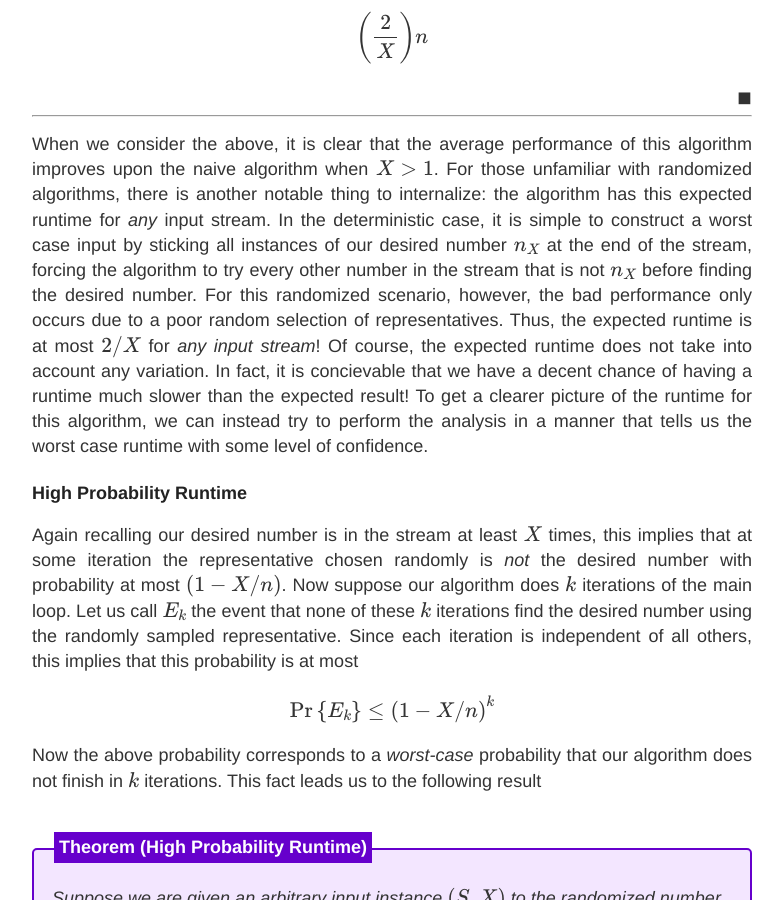
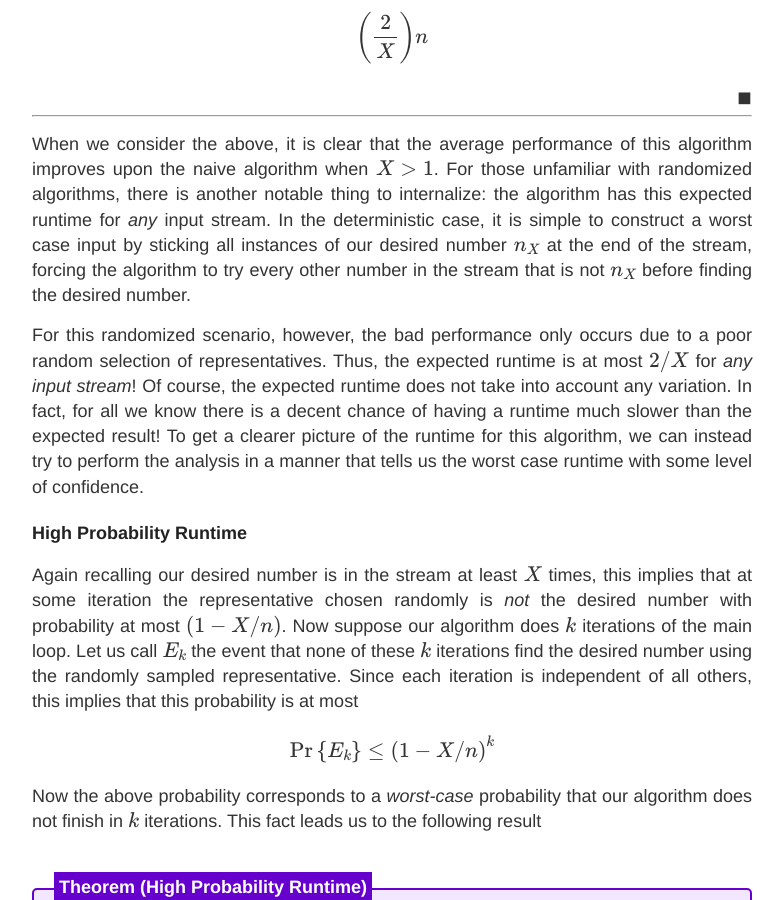
Before and after one commit to choward1491/choward1491.github.io, a Jekyll site: the page built from _posts/2020-7-25-Searching-Streams-for-the-Unknown.md, in a window 1280 px wide and 900 px high, scrolled down 5988 px. Shown: the whole window, without its empty margins (248-1032 px from the left). Built offline with Jekyll 4.4.1, drawn with Linux system fonts in a browser that asks for light colours; nearby versions of some CDN libraries; comment, search, counter and statistics services are not loaded.

Commit message:
push some changes.. streaming post

```diff
--- a/_posts/2020-7-25-Searching-Streams-for-the-Unknown.md
+++ b/_posts/2020-7-25-Searching-Streams-for-the-Unknown.md
@@ -170,7 +170,9 @@ Recall that the assumption built into the problem is that there exists exactly o
 
 ---
 
-When we consider the above, it is clear that the average performance of this algorithm improves upon the naive algorithm when $X > 1$. For those unfamiliar with randomized algorithms, there is another notable thing to internalize: the algorithm has this expected runtime for _any_ input stream. In the deterministic case, it is simple to construct a worst case input by sticking all instances of our desired number $n_X$ at the end of the stream, forcing the algorithm to try every other number in the stream that is not $n_X$ before finding the desired number. For this randomized scenario, however, the bad performance only occurs due to a poor random selection of representatives. Thus, the expected runtime is at most $2/X$ for _any input stream_! Of course, the expected runtime does not take into account any variation. In fact, it is concievable that we have a decent chance of having a runtime much slower than the expected result! To get a clearer picture of the runtime for this algorithm, we can instead try to perform the analysis in a manner that tells us the worst case runtime with some level of confidence.
+When we consider the above, it is clear that the average performance of this algorithm improves upon the naive algorithm when $X > 1$. For those unfamiliar with randomized algorithms, there is another notable thing to internalize: the algorithm has this expected runtime for _any_ input stream. In the deterministic case, it is simple to construct a worst case input by sticking all instances of our desired number $n_X$ at the end of the stream, forcing the algorithm to try every other number in the stream that is not $n_X$ before finding the desired number.
+
+For this randomized scenario, however, the bad performance only occurs due to a poor random selection of representatives. Thus, the expected runtime is at most $2/X$ for _any input stream_! Of course, the expected runtime does not take into account any variation. In fact, for all we know there is a decent chance of having a runtime much slower than the expected result! To get a clearer picture of the runtime for this algorithm, we can instead try to perform the analysis in a manner that tells us the worst case runtime with some level of confidence.
 
 ###### High Probability Runtime
 
```
